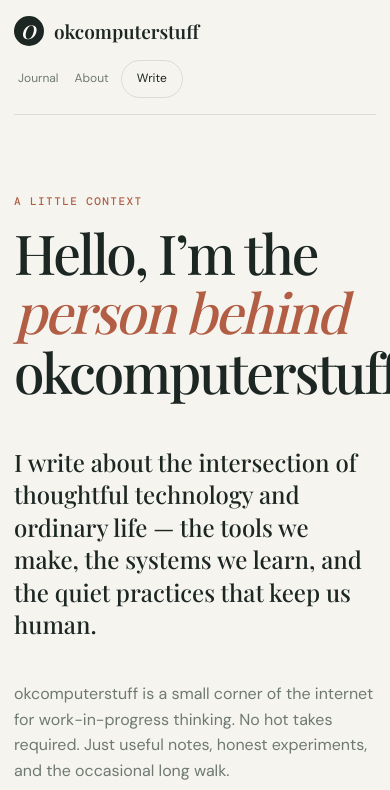
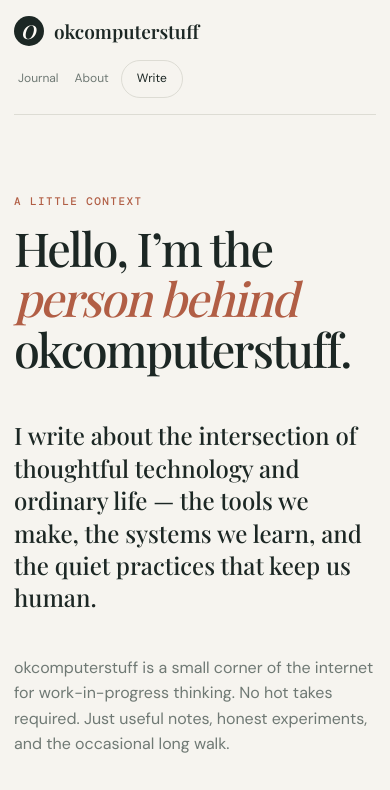
Before and after one commit to NaimurRahmannn/okcomputerstuff, a website: page frontend/index.html in a window 390 px wide. Both pictures are taken after a click on the link "About". Shown: the top 790 px of the page. Drawn offline with nearby package versions, Linux system fonts and the light colour scheme; no server answers; a web font is replaced by a local one.

Commit message:
fix: fix the responsive H1 sizing and wrapping for phone widths.

```diff
--- a/frontend/styles.css
+++ b/frontend/styles.css
@@ -868,3 +868,17 @@ canvas {
     font-size: 45px;
   }
 }
+
+@media (max-width: 760px) {
+  .about-page h1 {
+    max-width: 100%;
+    font-size: clamp(42px, 12vw, 55px);
+    overflow-wrap: anywhere;
+  }
+}
+
+@media (max-width: 430px) {
+  .about-page h1 {
+    font-size: clamp(38px, 12vw, 47px);
+  }
+}
```
Also changed, not shown: frontend/responsive.test.mjs (+5 -0 lines).
